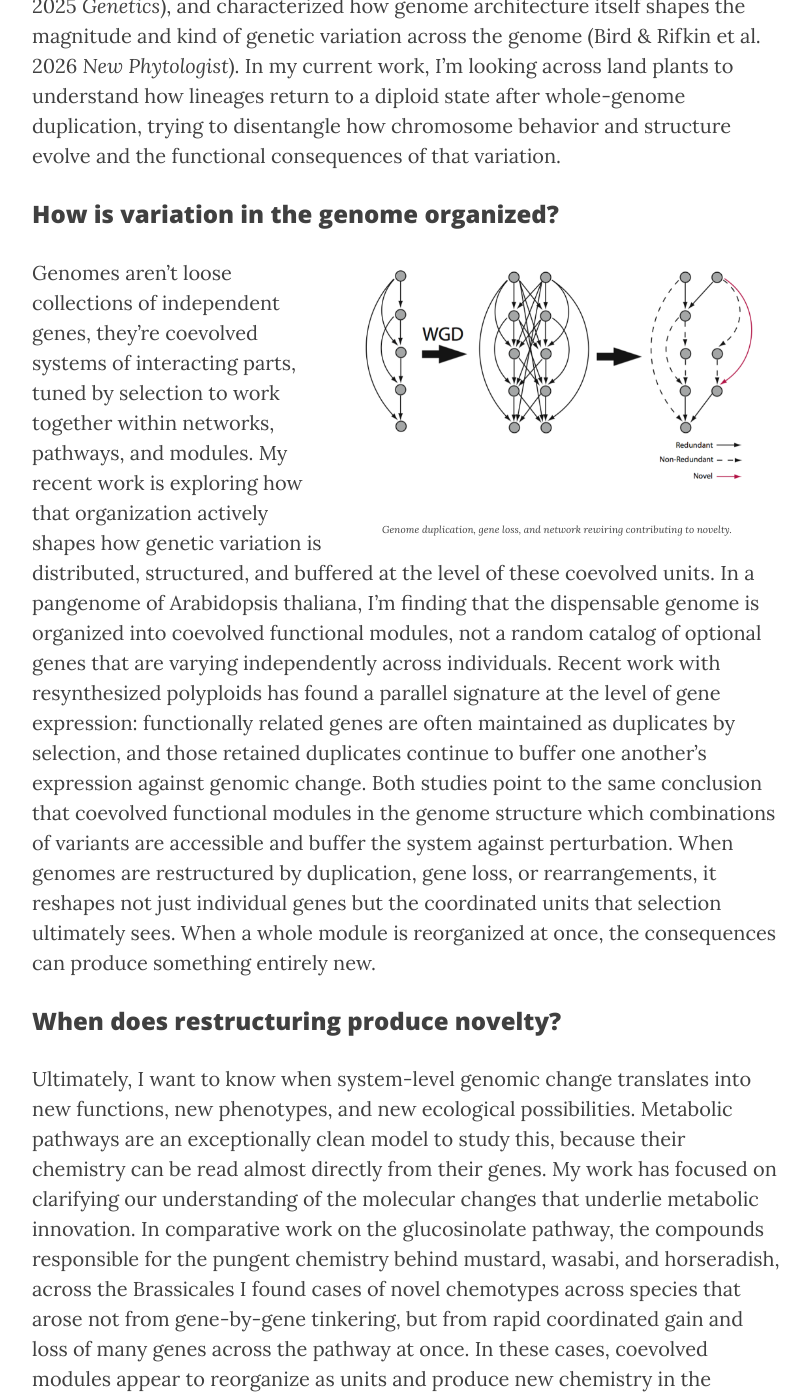
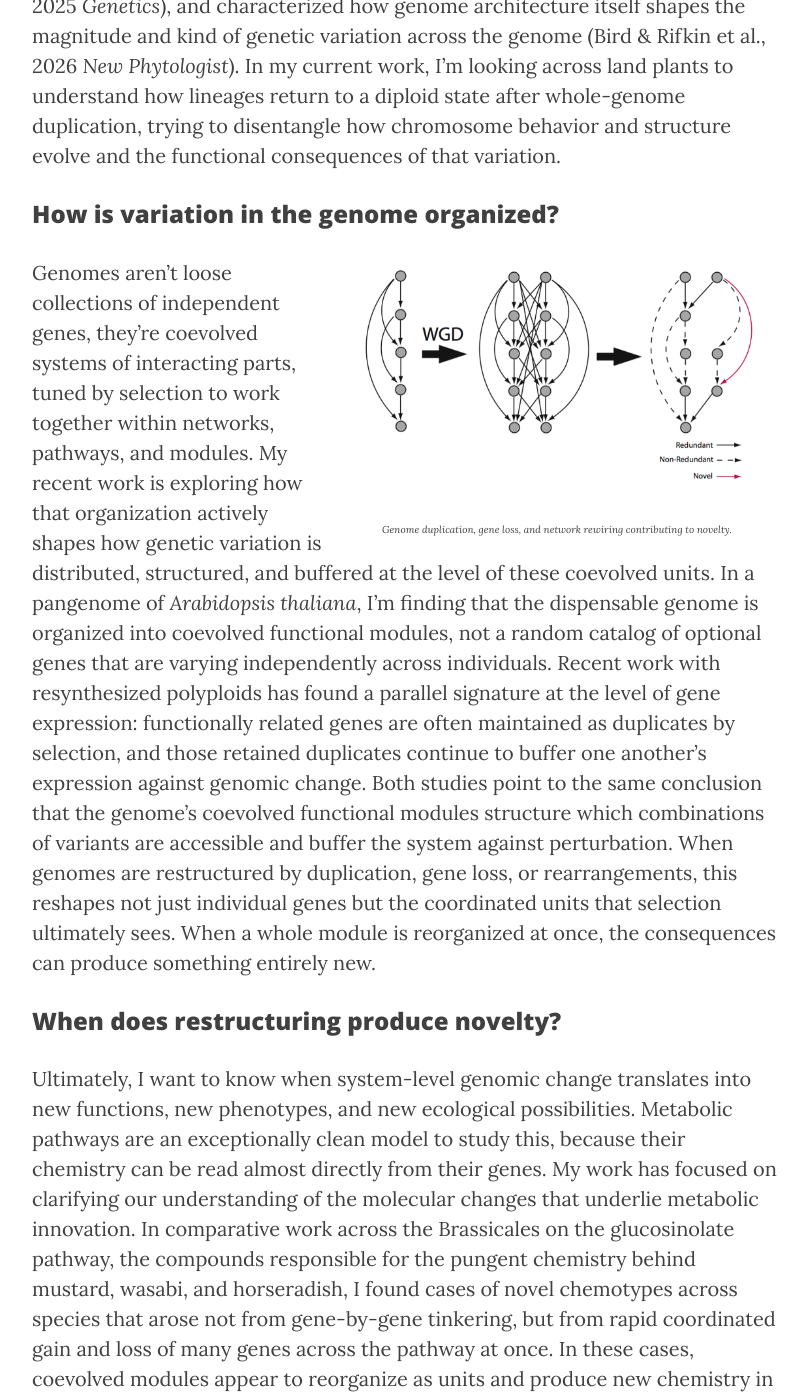
Before and after one commit to KevinABird/KevinABird.github.io, a Jekyll site: the page built from 3_research.md, in a window 1280 px wide and 1400 px high, scrolled down 1698 px. Shown: the whole window, without its empty margins (233-1043 px from the left). Built offline with Jekyll 4.4.1, drawn with Linux system fonts in a browser that asks for light colours; nearby versions of some CDN libraries; some of the changed text lies outside the part shown.

Commit message:
Update 3_research.md

```diff
--- a/3_research.md
+++ b/3_research.md
@@ -21,7 +21,7 @@
 		</figcaption>
 </figure></div>
 
-Ferns rarely lose chromosomes after whole-genome duplication, yet such losses are common in angiosperms. Gymnosperms almost never undergo whole-genome duplication at all, while angiosperms have done so again and again. And within the angiosperms, the rose family changes its chromosome number and structure far more slowly than the mustard family. Why genomic change differs so sharply across branches in the tree of life is still largely unresolved. My research seeks to understand what governs that difference, characterizing patterns of genomic variability and identifying the factors that promote or inhibit genome evolution. I've used resynthesized polyploids to show that inherited differences between parental genomes create expression imbalances in polyploid plants (Bird et al., 2021 *New Phytologist*), constructed species-level pangenomes to test whether whole-genome duplication elevates pangenomic variation (Bird et al. 2025 *Genetics*), and characterized how genome architecture itself shapes the magnitude and kind of genetic variation across the genome (Bird & Rifkin et al. 2026 *New Phytologist*). In my current work, I'm looking across land plants to understand how lineages return to a diploid state after whole-genome duplication, trying to disentangle how chromosome behavior and structure evolve and the functional consequences of that variation.
+Ferns rarely lose chromosomes after whole-genome duplication, yet such losses are common in angiosperms. Gymnosperms almost never undergo whole-genome duplication at all, while angiosperms have done so again and again. And within the angiosperms, the rose family changes its chromosome number and structure far more slowly than the mustard family. Why genomic change differs so sharply across branches in the tree of life is still largely unresolved. My research seeks to understand what governs that difference, characterizing patterns of genomic variability and identifying the factors that promote or inhibit genome evolution. I've used resynthesized polyploids to show that inherited differences between parental genomes create expression imbalances in polyploid plants (Bird et al., 2021 *New Phytologist*), constructed species-level pangenomes to test whether whole-genome duplication elevates pangenomic variation (Bird et al., 2025 *Genetics*), and characterized how genome architecture itself shapes the magnitude and kind of genetic variation across the genome (Bird & Rifkin et al., 2026 *New Phytologist*). In my current work, I'm looking across land plants to understand how lineages return to a diploid state after whole-genome duplication, trying to disentangle how chromosome behavior and structure evolve and the functional consequences of that variation.
 
 
 ### How is variation in the genome organized?
@@ -33,15 +33,15 @@
 		</figcaption>
 </figure></div>
 
-Genomes aren't loose collections of independent genes, they're coevolved systems of interacting parts, tuned by selection to work together within networks, pathways, and modules. My recent work is exploring how that organization actively shapes how genetic variation is distributed, structured, and buffered at the level of these coevolved units. In a pangenome of Arabidopsis thaliana, I'm finding that the dispensable genome is organized into coevolved functional modules, not a random catalog of optional genes that are varying independently across individuals. Recent work with resynthesized polyploids has found a parallel signature at the level of gene expression: functionally related genes are often maintained as duplicates by selection, and those retained duplicates continue to buffer one another's expression against genomic change. Both studies point to the same conclusion that coevolved functional modules in the genome structure which combinations of variants are accessible and buffer the system against perturbation. When genomes are restructured by duplication, gene loss, or rearrangements, it reshapes not just individual genes but the coordinated units that selection ultimately sees. When a whole module is reorganized at once, the consequences can produce something entirely new.
+Genomes aren't loose collections of independent genes, they're coevolved systems of interacting parts, tuned by selection to work together within networks, pathways, and modules. My recent work is exploring how that organization actively shapes how genetic variation is distributed, structured, and buffered at the level of these coevolved units. In a pangenome of *Arabidopsis thaliana*, I'm finding that the dispensable genome is organized into coevolved functional modules, not a random catalog of optional genes that are varying independently across individuals. Recent work with resynthesized polyploids has found a parallel signature at the level of gene expression: functionally related genes are often maintained as duplicates by selection, and those retained duplicates continue to buffer one another's expression against genomic change. Both studies point to the same conclusion that the genome's coevolved functional modules structure which combinations of variants are accessible and buffer the system against perturbation. When genomes are restructured by duplication, gene loss, or rearrangements, this reshapes not just individual genes but the coordinated units that selection ultimately sees. When a whole module is reorganized at once, the consequences can produce something entirely new.
 
 
 
 ### When does restructuring produce novelty?
-Ultimately, I want to know when system-level genomic change translates into new functions, new phenotypes, and new ecological possibilities. Metabolic pathways are an exceptionally clean model to study this, because their chemistry can be read almost directly from their genes. My work has focused on clarifying our understanding of the molecular changes that underlie metabolic innovation. In comparative work on the glucosinolate pathway, the compounds responsible for the pungent chemistry behind mustard, wasabi, and horseradish, across the Brassicales I found cases of novel chemotypes across species that arose not from gene-by-gene tinkering, but from rapid coordinated gain and loss of many genes across the pathway at once. In these cases, coevolved modules appear to reorganize as units and produce new chemistry in the process (Bird et al. 2025, *Genetics*; Agosto-Ramos et al. 2025 *The Plant Cell*). With the genomic resolution to interrogate these gene gain and loss events, I also argued that some metabolic innovations previously attributed to whole-genome duplication may instead reflect more rapid and complex cycles of gene gain and loss. (Bird et al. 2025 *Current Opinion in Plant Biology*).
+Ultimately, I want to know when system-level genomic change translates into new functions, new phenotypes, and new ecological possibilities. Metabolic pathways are an exceptionally clean model to study this, because their chemistry can be read almost directly from their genes. My work has focused on clarifying our understanding of the molecular changes that underlie metabolic innovation. In comparative work across the Brassicales on the glucosinolate pathway, the compounds responsible for the pungent chemistry behind mustard, wasabi, and horseradish, I found cases of novel chemotypes across species that arose not from gene-by-gene tinkering, but from rapid coordinated gain and loss of many genes across the pathway at once. In these cases, coevolved modules appear to reorganize as units and produce new chemistry in the process (Bird et al., 2025, *Genetics*; Agosto-Ramos et al., 2025 *The Plant Cell*). With the phylogenetic resolution to interrogate these gene gain and loss events, I also argued that some metabolic innovations previously attributed to whole-genome duplication may instead reflect more rapid and complex cycles of gene gain and loss (Bird et al. 2025 *Current Opinion in Plant Biology*).
 
 ### Where this is going
-While I plan my future work will still largely be focused on all three questions above, I also see the longer-term vision of this program as connecting genome restructuring to biodiversity itself and asking whether lineages that restructure their genomes more readily also diversify faster, occupy broader niches, or generate greater phenotypic disparity. Bringing genome architecture together with phylogenetic, ecological, and trait data is an exciting area made tractable with recent advances in genomic sequencing, and it's a direction I hope to take my work.
+While much of my future work will remain focused on all three questions above, I also see the longer-term vision of this program as connecting genome restructuring to biodiversity itself and asking whether lineages that restructure their genomes more readily also diversify faster, occupy broader niches, or generate greater phenotypic disparity. Bringing genome architecture together with phylogenetic, ecological, and trait data is an exciting area made tractable with recent advances in genomic sequencing, and it's a direction I hope to take my work.
 
 ___
 
```
